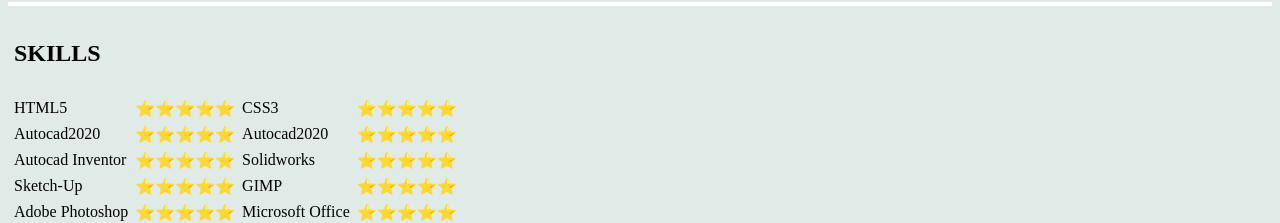
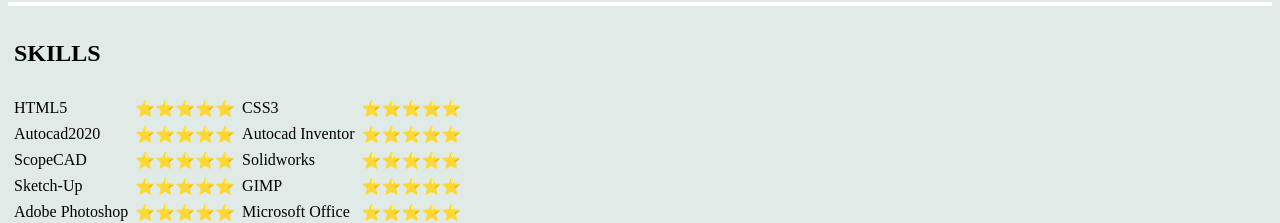
Before and after one commit to fatbog/CV, a plain HTML site: page index.html in a window 1280 px wide. Shown: the part 1020-1243 px from the top of the page. Drawn offline with Linux system fonts and the light colour scheme.

Commit message:
Update index.html

```diff
--- a/index.html
+++ b/index.html
@@ -163,11 +163,11 @@
       <tr>
         <td>Autocad2020</td>
         <td>⭐⭐⭐⭐⭐</td>
-        <td>Autocad2020</td>
+        <td>Autocad Inventor</td>
         <td>⭐⭐⭐⭐⭐</td>
       </tr>
       <tr>
-        <td>Autocad Inventor</td>
+        <td>ScopeCAD</td>
         <td>⭐⭐⭐⭐⭐</td>
         <td>Solidworks</td>
         <td>⭐⭐⭐⭐⭐</td>
```
